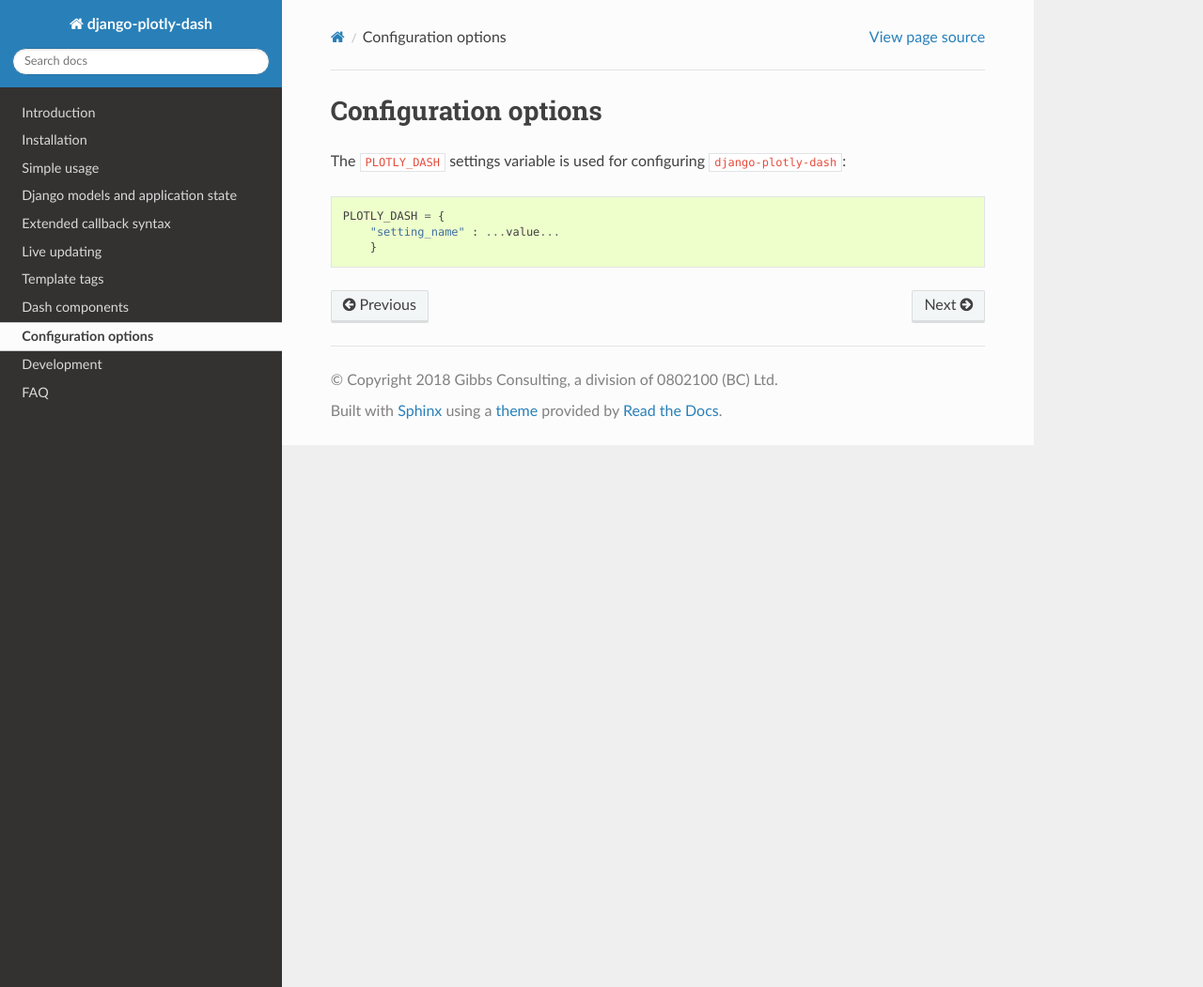
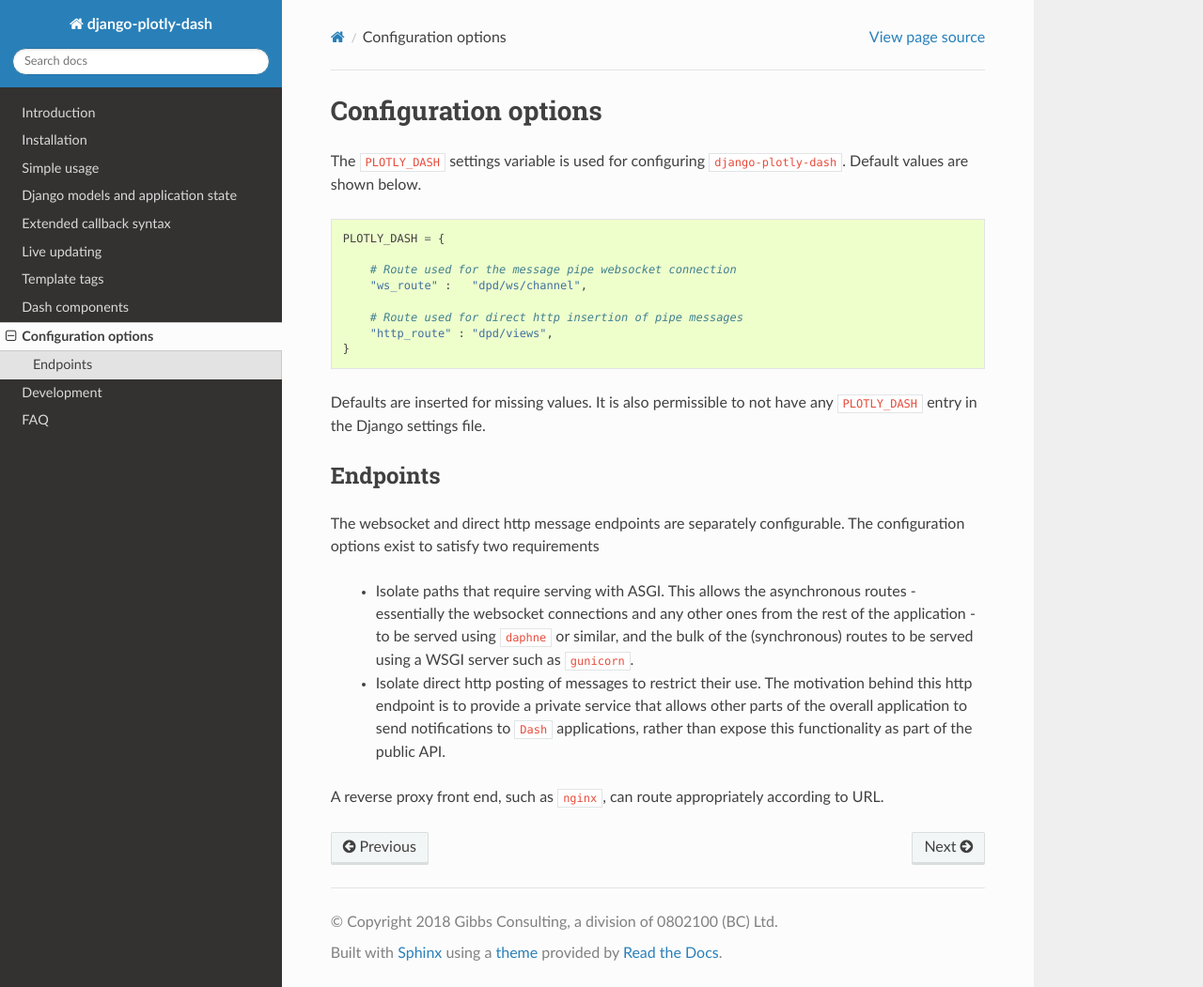
Before and after one commit to GibbsConsulting/django-plotly-dash, a Sphinx documentation site: the page built from docs/configuration.rst, in a window 1280 px wide and 1051 px high. Shown: the whole window at 94% size. Built offline with Sphinx 7.4.7 and the Read the Docs theme 2.0.0, drawn with Linux system fonts in a browser that asks for light colours.

Commit message:
Revise use of PLOTLY_DASH configuration settings, along with associated tests and documentation

```diff
--- a/docs/configuration.rst
+++ b/docs/configuration.rst
@@ -3,8 +3,35 @@
 Configuration options
 =====================
 
-The ``PLOTLY_DASH`` settings variable is used for configuring ``django-plotly-dash``::
+The ``PLOTLY_DASH`` settings variable is used for configuring ``django-plotly-dash``. Default values are shown
+below.
+
+.. code-block:: python
 
   PLOTLY_DASH = {
-      "setting_name" : ...value...
-      }
+
+      # Route used for the message pipe websocket connection
+      "ws_route" :   "dpd/ws/channel",
+
+      # Route used for direct http insertion of pipe messages
+      "http_route" : "dpd/views",
+  }
+
+Defaults are inserted for missing values. It is also permissible to not have any ``PLOTLY_DASH`` entry in
+the Django settings file.
+
+Endpoints
+---------
+
+The websocket and direct http message endpoints are separately configurable. The configuration options exist to satisfy
+two requirements
+
+  * Isolate paths that require serving with ASGI. This allows the asynchronous routes - essentially the websocket connections
+    and any other ones from the rest of the application - to be served using ``daphne`` or similar, and the bulk of the
+    (synchronous) routes to be served using a WSGI server such as ``gunicorn``.
+  * Isolate direct http posting of messages to restrict their use. The motivation behind this http endpoint is to provide
+    a private service that allows other
+    parts of the overall application to send notifications to ``Dash`` applications, rather than expose this functionality
+    as part of the public API.
+
+A reverse proxy front end, such as ``nginx``, can route appropriately according to URL.
```
Also changed, not shown: 2 other files.
